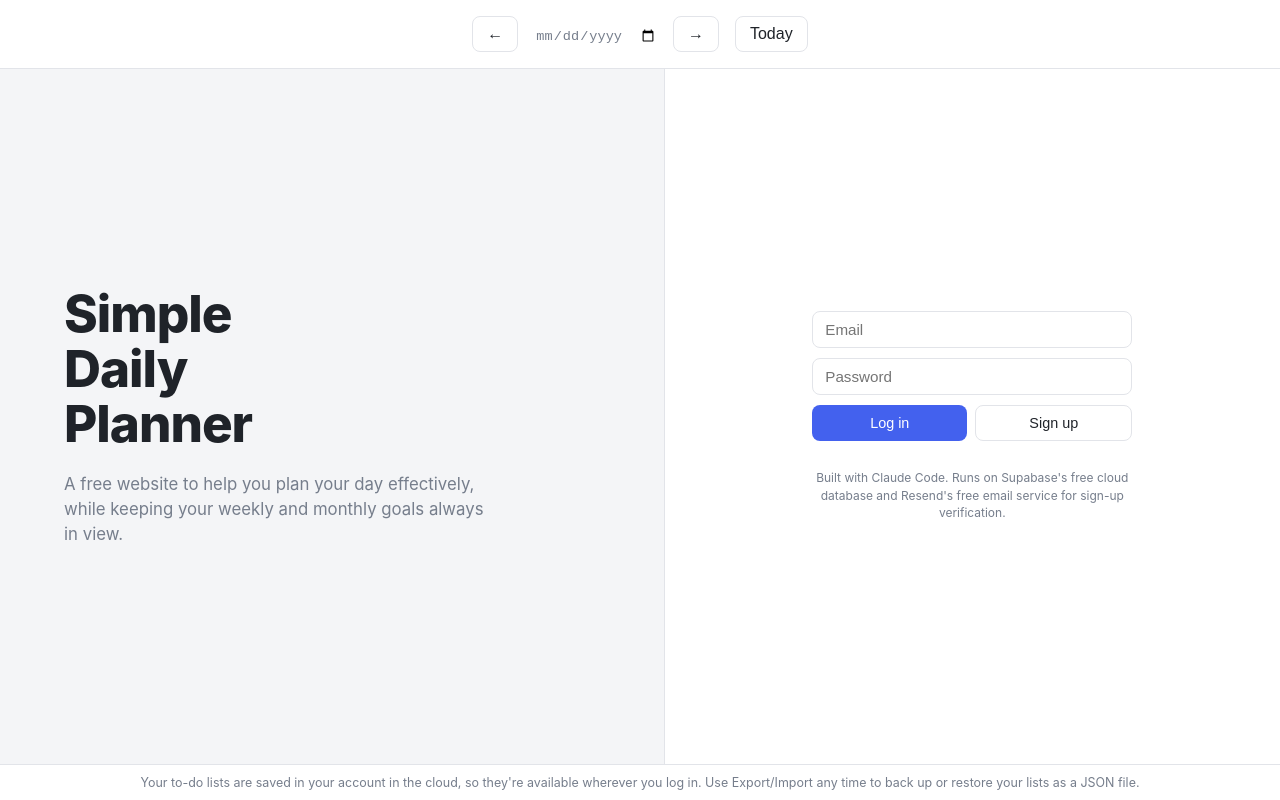
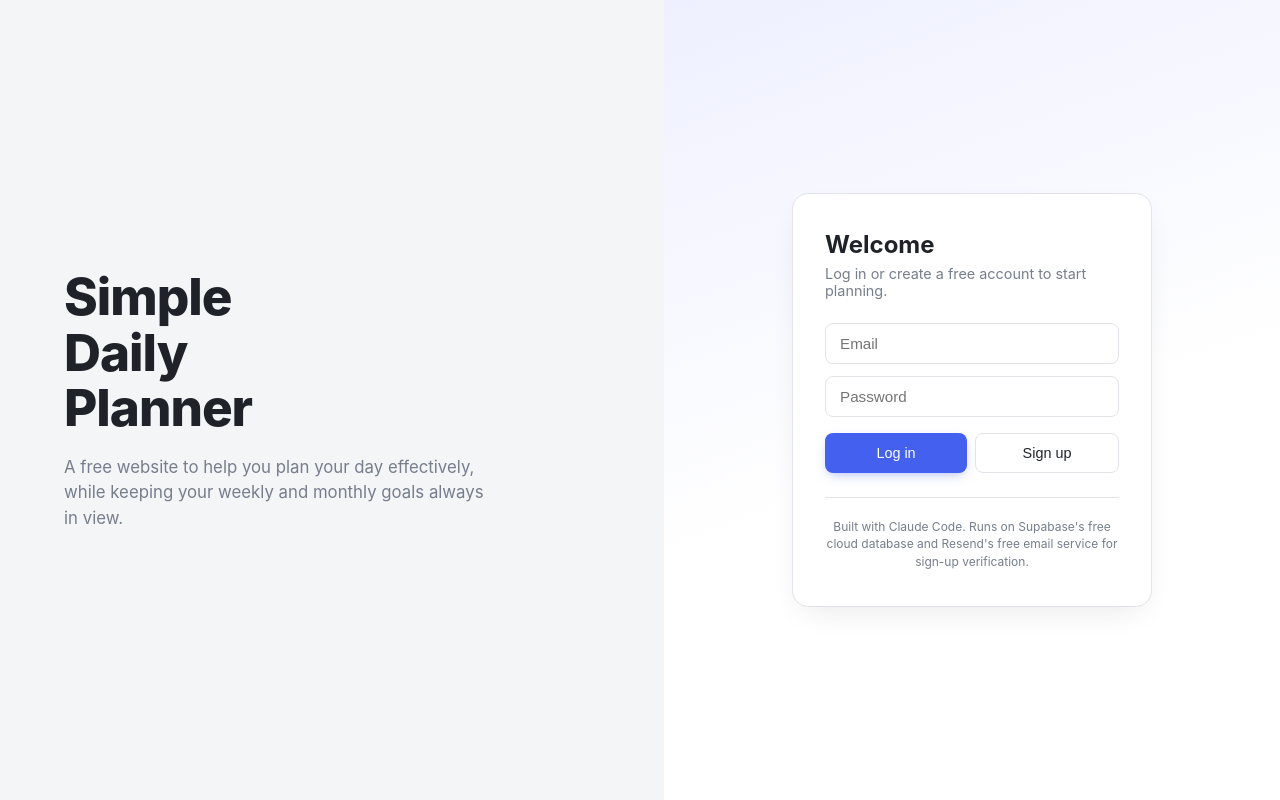
Before and after one commit to ramandhiman256/simple-daily-planner, a plain HTML site: page index.html in a window 1280 px wide. Drawn offline with nearby package versions, Linux system fonts and the light colour scheme.

Commit message:
Hide topbar/disclaimer on login screen, polish auth card design
The date navigation topbar and the storage disclaimer footer were
showing on the login screen even though they're not relevant until
the user is logged in. Both now stay hidden until login succeeds.

Also redesigned the right-hand login panel: wrapped the form in a
proper card with a heading, subheading, shadow, and a subtle
gradient background behind it, plus refined input focus states and
button press feedback.

```diff
--- a/app.js
+++ b/app.js
@@ -453,8 +453,10 @@
 
   function setLoggedInUI(user) {
     document.getElementById("authPanel").hidden = true;
+    document.getElementById("topbar").hidden = false;
     document.getElementById("panels").hidden = false;
     document.getElementById("backupControls").hidden = false;
+    document.getElementById("disclaimerFooter").hidden = false;
     const emailEl = document.getElementById("userEmail");
     emailEl.textContent = user.email;
     emailEl.hidden = false;
@@ -463,8 +465,10 @@
 
   function setLoggedOutUI() {
     document.getElementById("authPanel").hidden = false;
+    document.getElementById("topbar").hidden = true;
     document.getElementById("panels").hidden = true;
     document.getElementById("backupControls").hidden = true;
+    document.getElementById("disclaimerFooter").hidden = true;
     document.getElementById("userEmail").hidden = true;
     document.getElementById("logoutBtn").hidden = true;
   }
--- a/index.html
+++ b/index.html
@@ -4,10 +4,10 @@
 <meta charset="UTF-8">
 <meta name="viewport" content="width=device-width, initial-scale=1.0">
 <title>My Planner</title>
-<link rel="stylesheet" href="style.css?v=4">
+<link rel="stylesheet" href="style.css?v=5">
 </head>
 <body>
-  <header class="topbar">
+  <header class="topbar" id="topbar" hidden>
     <button id="prevDay" class="nav-btn" title="Previous day" aria-label="Previous day">&#8592;</button>
     <div class="date-display">
       <h1 id="currentDateLabel"></h1>
@@ -25,6 +25,9 @@
       <p class="auth-tagline">A free website to help you plan your day effectively, while keeping your weekly and monthly goals always in view.</p>
     </div>
     <div class="auth-panel">
+      <div class="auth-card">
+        <h2 class="auth-card-heading">Welcome</h2>
+        <p class="auth-card-subheading">Log in or create a free account to start planning.</p>
         <form id="authForm">
           <input type="email" id="authEmail" placeholder="Email" aria-label="Email" required autocomplete="email">
           <input type="password" id="authPassword" placeholder="Password" aria-label="Password" required autocomplete="current-password" minlength="6">
@@ -35,6 +38,7 @@
         </form>
         <p id="authMessage" class="auth-message" hidden></p>
         <p class="auth-disclaimer">Built with Claude Code. Runs on Supabase's free cloud database and Resend's free email service for sign-up verification.</p>
+      </div>
     </div>
   </section>
 
@@ -79,11 +83,11 @@
   </section>
   <div id="fileError" class="storage-error" role="alert" hidden></div>
 
-  <footer class="disclaimer">
+  <footer class="disclaimer" id="disclaimerFooter" hidden>
     Your to-do lists are saved in your account in the cloud, so they're available wherever you log in. Use Export/Import any time to back up or restore your lists as a JSON file.
   </footer>
 
   <script src="https://cdn.jsdelivr.net/npm/@supabase/supabase-js@2/dist/umd/supabase.min.js"></script>
-  <script src="app.js?v=4"></script>
+  <script src="app.js?v=5"></script>
 </body>
 </html>
--- a/style.css
+++ b/style.css
@@ -315,51 +315,81 @@ body {
   justify-content: center;
   align-items: center;
   padding: 40px;
+  background: linear-gradient(160deg, #eef0ff 0%, var(--panel-bg) 55%);
+}
+
+.auth-card {
+  width: 100%;
+  max-width: 360px;
   background: var(--panel-bg);
-  border-left: 1px solid var(--border);
+  border: 1px solid var(--border);
+  border-radius: 16px;
+  padding: 36px 32px;
+  box-shadow: 0 12px 32px -12px rgba(31, 35, 41, 0.12);
+}
+
+.auth-card-heading {
+  margin: 0 0 6px 0;
+  font-size: 1.5rem;
+  font-weight: 700;
+}
+
+.auth-card-subheading {
+  margin: 0 0 24px 0;
+  font-size: 0.9rem;
+  color: var(--muted);
 }
 
 .auth-panel form {
   width: 100%;
-  max-width: 320px;
   display: flex;
   flex-direction: column;
-  gap: 10px;
+  gap: 12px;
 }
 
 .auth-panel input {
-  padding: 9px 12px;
+  padding: 11px 14px;
   border: 1px solid var(--border);
   border-radius: 8px;
   font-size: 0.95rem;
+  transition: border-color 0.15s, box-shadow 0.15s;
 }
 
 .auth-panel input:focus {
   outline: none;
   border-color: var(--accent);
+  box-shadow: 0 0 0 3px rgba(67, 97, 238, 0.15);
 }
 
 .auth-buttons {
   display: flex;
   gap: 8px;
+  margin-top: 4px;
 }
 
 .auth-buttons button {
   flex: 1;
-  padding: 9px 12px;
+  padding: 11px 12px;
   border-radius: 8px;
   cursor: pointer;
   font-size: 0.9rem;
+  transition: background 0.15s, transform 0.1s;
 }
 
 #loginBtn {
   border: none;
   background: var(--accent);
   color: white;
+  box-shadow: 0 4px 12px -4px rgba(67, 97, 238, 0.5);
 }
 
 #loginBtn:hover {
   background: var(--accent-hover);
+}
+
+#loginBtn:active,
+#signupBtn:active {
+  transform: scale(0.98);
 }
 
 #signupBtn {
@@ -375,16 +405,16 @@ body {
 .auth-message {
   margin: 14px 0 0 0;
   width: 100%;
-  max-width: 320px;
   font-size: 0.85rem;
   color: var(--muted);
   text-align: center;
 }
 
 .auth-disclaimer {
-  margin: 28px 0 0 0;
+  margin: 24px 0 0 0;
   width: 100%;
-  max-width: 320px;
+  padding-top: 20px;
+  border-top: 1px solid var(--border);
   font-size: 0.75rem;
   line-height: 1.45;
   color: var(--muted);
```
Lines whose indentation alone changed are shown as unchanged.
